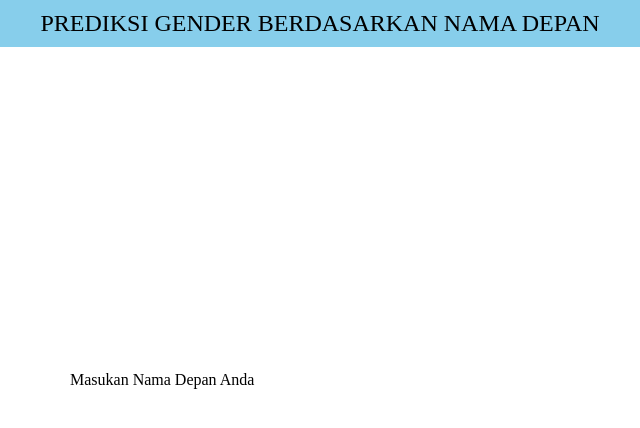
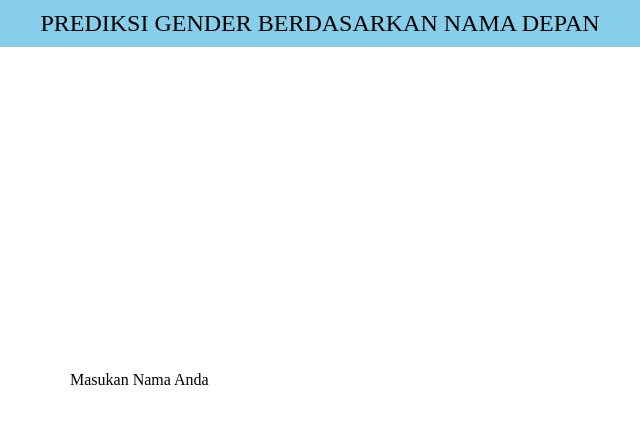
Before and after one commit to Fhaiqal14/prediksi-gender, a plain HTML site: page index.html in a window 1280 px wide. Shown: the top 428 px of the page, 320-960 px from the left. Drawn offline with Linux system fonts and the light colour scheme.

Commit message:
Update index.html

```diff
--- a/index.html
+++ b/index.html
@@ -11,7 +11,7 @@
 
     <main>
         <div class="container">
-            <label for="">Masukan Nama Depan Anda</label>
+            <label for="">Masukan Nama Anda</label>
             <input type="text" name="" id=""  onkeydown="predict(event)">
             <div id="prediction"></div>
         </div>
```
